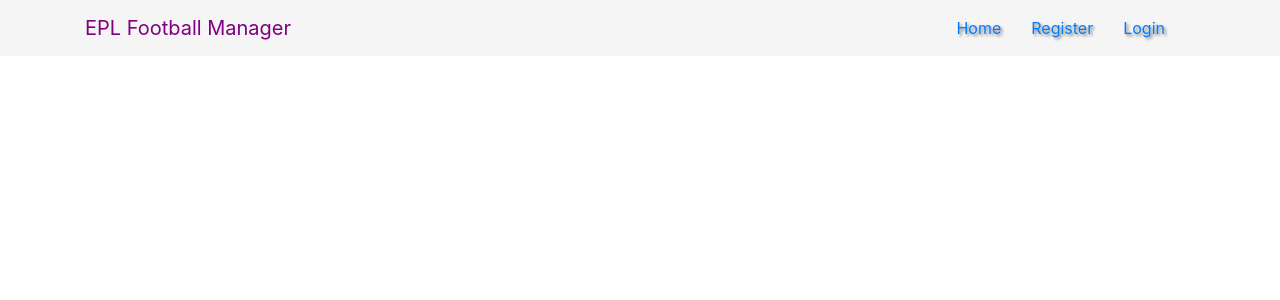
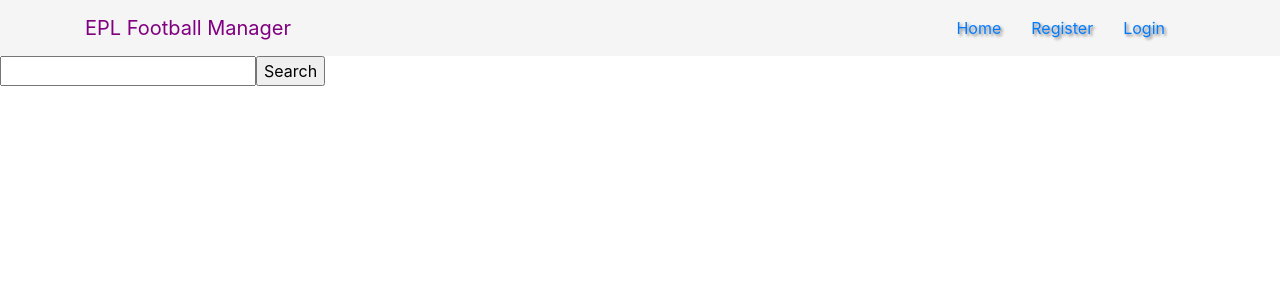
Before and after one commit to jcylok/eplfm-react, a React (Create React App) app: page /market in a window 1280 px wide. Shown: the top 300 px of the page. Built offline with nearby package versions, Linux system fonts and the light colour scheme.

Commit message:
add market page

```diff
--- a/src/components/Header/Header.js
+++ b/src/components/Header/Header.js
@@ -46,7 +46,10 @@ const Header = (props) => {
       </li>
 
       <li className="nav-item">
-        {userID && <NavLink className="supreme-emperor12" to={'/profile'}>Profile</NavLink>}
+        {userID && <NavLink className="supreme-emperor12" to={'/myteam'}>My Team</NavLink>}
+      </li>
+      <li className="nav-item">
+        {userID && <NavLink className="supreme-emperor12" to={'/market'}>Market</NavLink>}
       </li>
       <li className="nav-item">
         {userID &&  <button className="supreme-emperor12" onClick={() => props.logout() }>Logout</button>}
--- a/src/components/Profile/Profile.css
+++ b/src/components/Profile/Profile.css
@@ -7,5 +7,5 @@
 img {
     width: 200px;
     height: auto;
-    margin-top: 50px;
+    margin-top: 30px;
 }
--- /dev/null
+++ b/src/components/Results/Results.js
@@ -0,0 +1,16 @@
+import React from "react";
+
+const Results = props => {
+    return (
+        <div className="col-md-4" style={{marginBottom:30, marginTop:30}}>
+                <h2 style={{fontSize:16}}>{props.playerdata.player_name}</h2>
+                {/* <img width={200} height={120} mode='fit'
+                    src={props.gifdata.images.fixed_height.url}
+                    alt={props.gifdata.source_post_url} /> */}
+        </div>
+
+    )
+
+}
+
+export default Results;
--- /dev/null
+++ b/src/components/Search/Search.js
@@ -0,0 +1,13 @@
+import React from "react";
+
+
+const Search = props => {
+    return (
+        <form onSubmit={props.handleSubmit} style={{marginBottom:30}}>
+            <input type="text" name="search"  onInput={props.handleInput}/>
+            <input type="submit" value="Search"/>
+        </form>
+    )
+}
+
+export default Search;
--- a/src/config/routes.js
+++ b/src/config/routes.js
@@ -4,6 +4,7 @@ import Home from '../components/Home/Home';
 import RegisterContainer from '../components/Auth/RegisterContainer';
 import LoginContainer from '../components/Auth/LoginContainer';
 import ProfileContainer from '../containers/ProfileContainer/ProfileContainer';
+import MarketContainer from '../containers/MarketContainer/MarketContainer';
 
 
 export default () => (
@@ -11,7 +12,8 @@ export default () => (
         <Route exact path='/' component={ Home }/>
         <Route path='/register' component={ RegisterContainer }/>
         <Route path='/login' component={ LoginContainer }/>
-        <Route path='/profile' component={ ProfileContainer }/>
+        <Route path='/myteam' component={ ProfileContainer }/>
+        <Route path='/market' component={ MarketContainer }/>
 
     </Switch>
 );
--- /dev/null
+++ b/src/containers/MarketContainer/MarketContainer.js
@@ -0,0 +1,112 @@
+import React from "react";
+import Search from "../../components/Search/Search";
+import Results from "../../components/Results/Results";
+import axios from "axios";
+// import api from './sample.json';
+
+class MarketContainer extends React.Component {
+
+    state = {
+        query: "",
+        submitted: false,
+        response: {},
+    }
+
+    handleInput = (event) => {
+        event.preventDefault();
+        this.setState(
+            {
+                query: event.target.value,
+                submitted: false
+            }
+        )
+        // this.search();
+    }
+
+    handleSubmit = (event) => {
+        event.preventDefault();
+        this.setState(
+            {
+                submitted: true,
+            }
+        )
+        // console.log(this.state.query)
+
+        // axios.get(`https://api-football-v1.p.rapidapi.com/v2/players/squad/40/2019-2020`)
+        // .then(res => {
+        //     console.log(res.data)
+        //     this.setState({
+        //         response: res.data
+        //     })
+        // })
+        // .catch(err => {
+        //     console.log(err);
+        // })
+
+        axios({
+            "method":"GET",
+            "url":"https://api-football-v1.p.rapidapi.com/v2/players/squad/40/2019-2020",
+            "headers":{
+            "content-type":"application/octet-stream",
+            "x-rapidapi-host":"api-football-v1.p.rapidapi.com",
+            "x-rapidapi-key":"ae34dc57cbmshfbd27c9d54b4ae0p157852jsnb36c3e4228b5"
+            }
+            })
+            .then((res)=>{
+              console.log(res.data.api.players)
+              this.setState({
+                response: res.data.api.players
+              })
+            })
+            .catch((error)=>{
+              console.log(error)
+            })
+
+
+    }
+
+    shouldComponentUpdate = (nextProps, nextState) => {
+        if (nextState.submitted && this.state.response !== nextState.response) {
+            return true;
+        }
+        if (nextState.query !== this.state.query) {
+            return true;
+        }
+        return false;
+    }
+
+    componentDidUpdate = (prevProps, prevState) => {
+        if (prevState.submitted !== this.state.submitted){
+            this.setState({
+                submitted: true
+            })
+        }
+    }
+
+    displayResults = () => {
+
+        if (this.state.submitted){
+            return this.state.response.map(object => {
+                return (
+                    <Results key={object.player_id} playerdata={object} />
+                )
+            })
+        }
+
+    }
+
+    render () {
+        return (
+            <div>
+                <Search handleInput={this.handleInput} handleSubmit={this.handleSubmit} />
+                    <div className="row">
+                        {this.displayResults()}
+                    </div>
+
+            </div>
+        )
+    }
+
+}
+
+export default MarketContainer;
```
Also changed, not shown: src/components/Profile/Profile.js (+4 -2 lines), src/containers/ProfileContainer/ProfileContainer.js (+0 -14 lines), src/components/Results/Results.css (added), src/images/profile-pic.png (added).
